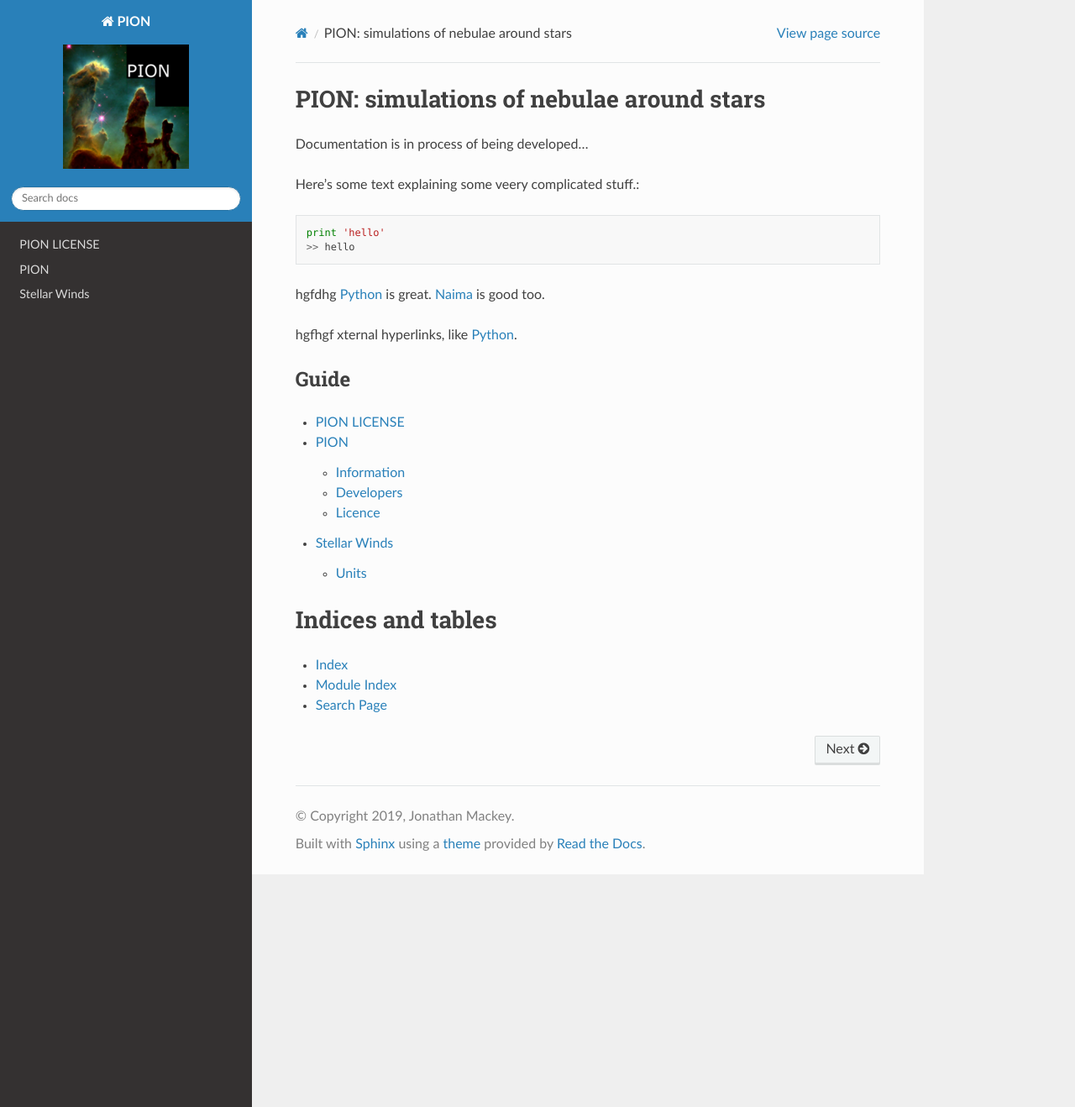
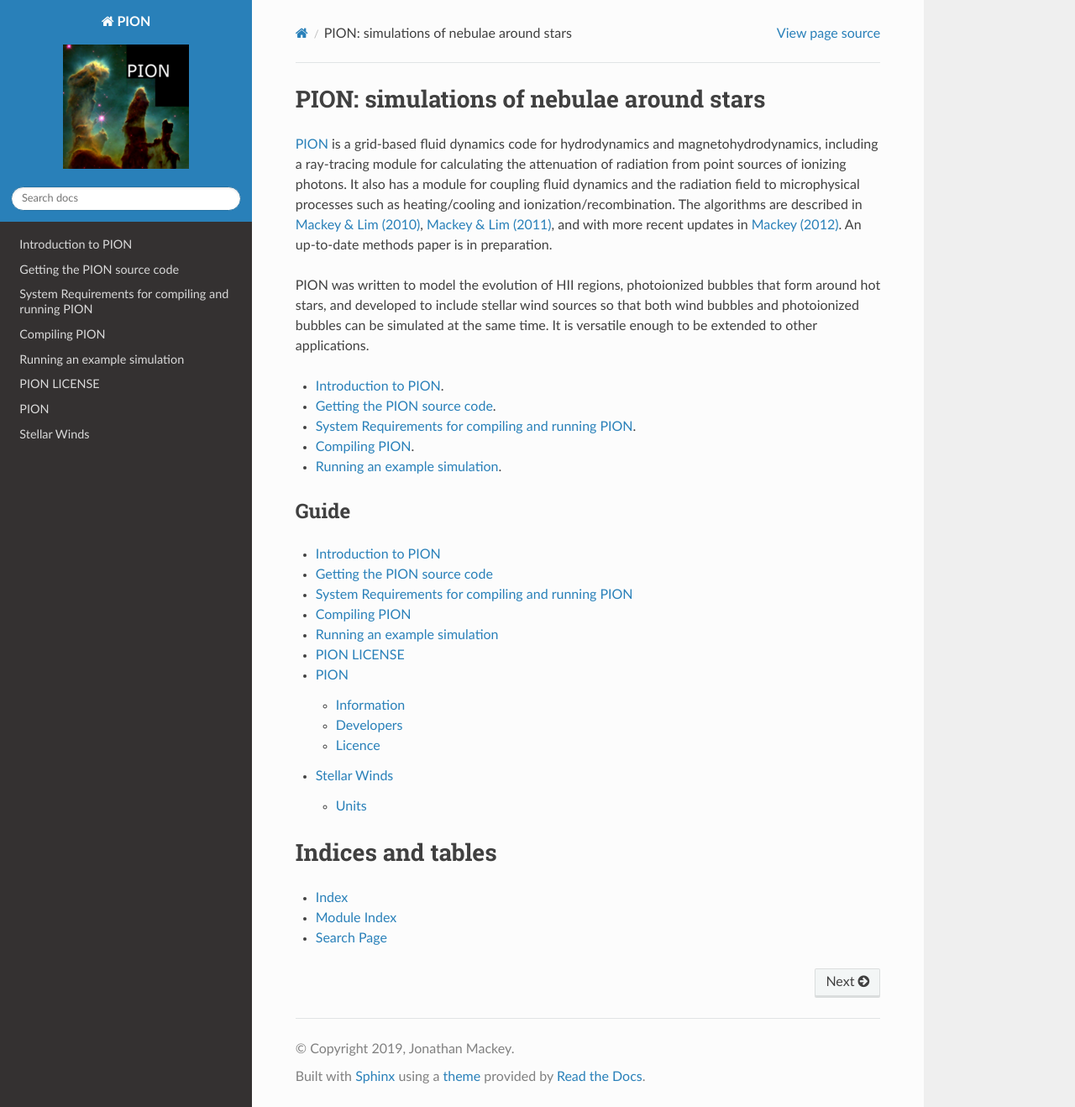
Before and after one commit to jmackey-astro/pion-docs, a Sphinx documentation site: the page built from docs/source/index.rst, in a window 1280 px wide and 1318 px high. Shown: the whole window at 84% size. Built offline with Sphinx 7.4.7 and the Read the Docs theme 2.0.0, drawn with Linux system fonts in a browser that asks for light colours.

Commit message:
updated documentation starting on how to get PION and compile it.

```diff
--- /dev/null
+++ b/docs/source/getting_started.rst
@@ -0,0 +1,49 @@
+
+.. _introduction:
+
+Introduction to PION
+===========================
+
+PION is written in object-oriented C++ with the following modules:
+
++ Systems of equations: equations of inviscid HD and ideal MHD.
++ Coordinate systems: Cartesian coordinates in 1D, 2D, and 3D, Cylindrical coordinates in 2D :math:`(R,z)`, and spherical coordinates in 1D :math:`(r)`.
++ Hydro/MHD solvers: Roe and HLL Riemanns solvers are implemented for HD and MHD, flux-vector-splitting for HD, and HLLD for MHD.
++ Parallel code communication: using the Message Passing Interface (MPI).
++ Computational grid: The grid is a multiply-linked list of finite-volume cells (or zones). Most commonly-used boundary conditions are implemented. When run in parallel each process has a subdomain of the full grid, and inter-process communication is used to share boundary data.  A uniform grid or a static nested grid can be selected
++ Microphysics: chemistry and heating/cooling processes. A number of different classes have been written for different approximations.
++ Raytracing, on serial and parallel grids, from point sources or sources at infinity. This uses the short-characteristics raytracer.
++ Data input and output (I/O), including ASCII, `FITS <https://heasarc.gsfc.nasa.gov/fitsio/fitsio.html>`_, and `Silo <https://wci.llnl.gov/simulation/computer-codes/silo>`_ formats.
++ Stellar wind source terms: constant or evolving stellar wind sources can be placed anywhere on the computational domain.
+
+
+.. _getting-pion:
+
+Getting the PION source code
+================================
+
+How to get the source code.
+
+
+.. _system-reqs:
+
+System Requirements for compiling and running PION
+===================================================
+
+This is what you need to install.
+
+
+.. _compilation:
+
+Compiling PION
+=========================================
+
+This is how to compile PION.
+
+
+.. _example-sim:
+
+Running an example simulation
+=========================================
+
+Instructions for running a simple simulation.
--- a/docs/source/index.rst
+++ b/docs/source/index.rst
@@ -1,20 +1,19 @@
 PION: simulations of nebulae around stars
-================================
+=========================================
 
-Documentation is in process of being developed...
+`PION <https://www.pion.ie/>`_ is a grid-based fluid dynamics code for hydrodynamics and magnetohydrodynamics, including a ray-tracing module for calculating the attenuation of radiation from point sources of ionizing photons. It also has a module for coupling fluid dynamics and the radiation field to microphysical processes such as heating/cooling and ionization/recombination. The algorithms are described in `Mackey & Lim (2010) <https://ui.adsabs.harvard.edu/abs/2010MNRAS.403..714M/abstract>`_, `Mackey & Lim (2011) <https://ui.adsabs.harvard.edu/abs/2011MNRAS.412.2079M/abstract>`_, and with more recent updates in `Mackey (2012) <https://ui.adsabs.harvard.edu/abs/2012A%26A...539A.147M/abstract>`_.  An up-to-date methods paper is in preparation.
+
+PION was written to model the evolution of HII regions, photoionized bubbles that form around hot stars, and developed to include stellar wind sources so that both wind bubbles and photoionized bubbles can be simulated at the same time. It is versatile enough to be extended to other applications.
 
 
-Here's some text explaining some veery complicated stuff.::
++ :ref:`introduction`.
++ :ref:`getting-pion`.
++ :ref:`system-reqs`.
++ :ref:`compilation`.
++ :ref:`example-sim`.
 
-    print 'hello'
-    >> hello
 
-hgfdhg Python_  is great.  Naima_ is good too.
 
-.. _Python: http://www.python.org/
-.. _Naima: https://naima.readthedocs.io/en/latest/
-
-hgfhgf  xternal hyperlinks, like `Python <http://www.python.org/>`_.
 
 
 Guide
@@ -22,6 +21,7 @@
 .. toctree::
   :maxdepth: 2
 
+  getting_started.rst
   usage/license.rst
   usage/readme.rst
   stellar_winds.rst
--- a/website/Install.html
+++ b/website/Install.html
@@ -7,7 +7,7 @@
 A few libraries are needed to run PION:
 <ul>
  	<li>Microphysics is handled by the <a href="https://computing.llnl.gov/projects/sundials/cvode" target="_blank" rel="noopener noreferrer">CVODE</a> solver, part of the <a href="https://computing.llnl.gov/projects/sundials" target="_blank" rel="noopener noreferrer">SUNDIALS</a> suite of solvers.  At present PION works with the version of SUNDIALS in debian 9, version 2.5, and other 2.X releases.  This is significantly behind the release cycle of SUNDIALS.  It will be updated to version 3.X once development is moved to debian 10 systems.</li>
- 	<li>Data I/O can use ASCII text, <a href="https://heasarc.gsfc.nasa.gov/fitsio/fitsio.html" target="_blank" rel="noopener noreferrer">FITS</a>, and <a href="https://heasarc.gsfc.nasa.gov/fitsio/fitsio.html" target="_blank" rel="noopener noreferrer">SILO</a>, which are appropriate for different situations.  Parallel execution on HPC systems should use SILO because it is built on the HDF library and has good performance on supercomputers.  SILO uses version 4.10.2, FITS uses version 3.390 but should work with all 3.x versions.</li>
+ 	<li>Data I/O can use ASCII text, <a href="https://heasarc.gsfc.nasa.gov/fitsio/fitsio.html" target="_blank" rel="noopener noreferrer">FITS</a>, and <a href="https://wci.llnl.gov/simulation/computer-codes/silo" target="_blank" rel="noopener noreferrer">SILO</a>, which are appropriate for different situations.  Parallel execution on HPC systems should use SILO because it is built on the HDF library and has good performance on supercomputers.  SILO uses version 4.10.2, FITS uses version 3.390 but should work with all 3.x versions.</li>
  	<li>Interpolation routines use the <a href="https://www.gnu.org/software/gsl/doc/html/interp.html" target="_blank" rel="noopener noreferrer">spline functions</a> of the <a href="https://www.gnu.org/software/gsl/" target="_blank" rel="noopener noreferrer">GNU Scientific Library</a> (GSL).</li>
 </ul>
 FITS, SILO and CVODE can either use system libraries or self-compiled libraries.  The GSL must be present as a system library.
```
